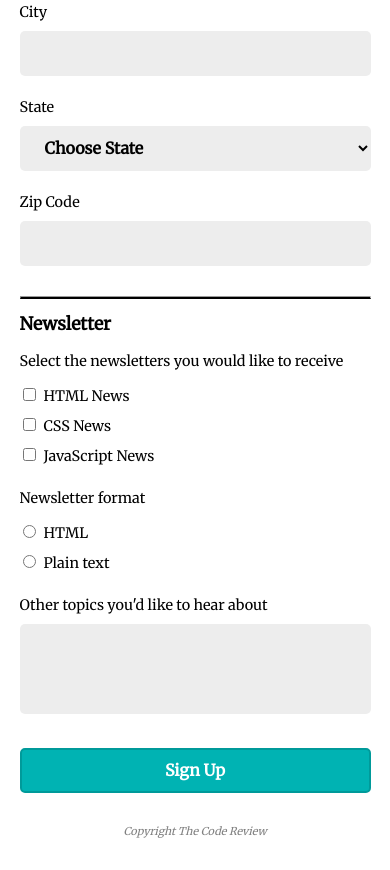
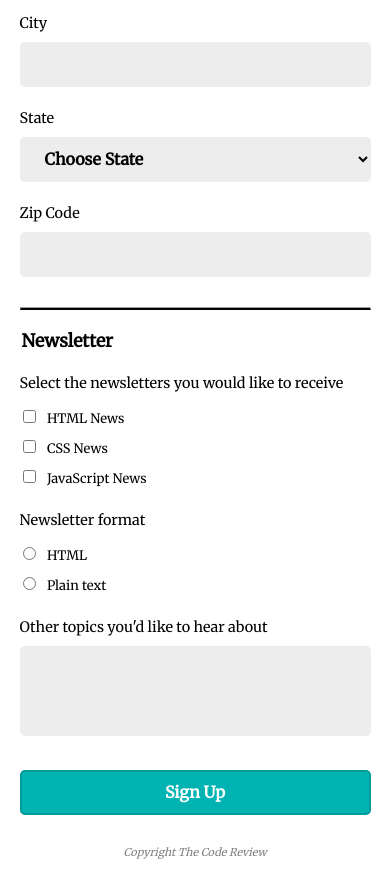
Before and after one commit to shoojx/Online-Registration-Form, a plain HTML site: page index.html in a window 390 px wide. Shown: the part 626-1496 px from the top of the page. Before the commit the page ends 1475 px from the top, so only its background shows below. Drawn offline with Linux system fonts and the light colour scheme.

Commit message:
Fixed multiple project defects
* Set media query to 760 pixels to match design
* Added labels to all checkbox and radio elements
* Added fieldsets and legends

```diff
--- a/css/styles.css
+++ b/css/styles.css
@@ -15,8 +15,13 @@ main {
 	max-width: 90%;
 }
 
-h2 {
+h2, legend {
 	font-size: 1.1em;
+}
+
+legend {
+	font-weight: bolder;
+	margin: 0px 0px 20px;
 }
 
 label,
@@ -48,6 +53,12 @@ header h2 {
 	font-weight: 200;
 }
 
+fieldset {
+	border-style: none;
+	margin: 20px 0px 0px;
+	padding: 0;
+}
+
 /* Layout Styles */
 
 textarea {
@@ -56,12 +67,17 @@ textarea {
 }
 
 input[type=text],
+input[type=email],
+input[type=tel],
 input[type="submit"],
 select {
 	height: 45px;
 }
 
-input[type=text], input[type="submit"],
+input[type=text],
+input[type="submit"],
+input[type=email],
+input[type=tel],
 textarea,
 select {
 	margin: 10px 0 20px 0;
@@ -83,7 +99,7 @@ input[type="submit"] {
 	color: white;
 }
 
-input[type=text]:focus, textarea:focus, select:focus {
+input[type=text]:focus, input[type=email]:focus, input[type=tel]:focus, textarea:focus, select:focus {
 	border: 2px solid #314757;
 }
 
@@ -125,14 +141,14 @@ footer {
 
 /* Media Styles */
 
-@media screen and (min-width: 768px) {
+@media screen and (min-width: 760px) {
 
 	main {
 		max-width: 600px;
 		margin: 50px auto 0px;
 	}
 
-	hr, hr.bottom {
+	hr.top, hr.bottom {
 		margin: 40px auto;
 	}
 
@@ -142,7 +158,7 @@ footer {
 		margin: 20px 0 0;
 	}
 
-	input[type=text], select {
+	input[type=text], input[type=email], input[type=tel], select {
 		width: 70%;
 		float: right;
 	}
--- a/index.html
+++ b/index.html
@@ -18,15 +18,15 @@
 				<p>Get the latest news on how your code is doing right in your inbox</p>
 			</section>
 			<hr class="top">
-			<form action="placeholder.py" method="get" id="form1">
-				<section id="contact">
-					<h2>Contact Information</h2>
+			<form action="#" method="get" id="newsletter-signup-form">
+				<fieldset id="contact">
+					<legend>Contact Information</legend>
 					<label for="name">Full Name</label>
 					<input type="text" id="name" name="fullName" placeholder="Required">
 					<label for="email">Email Address</label>
-					<input type="text" id="email" name="emailAddress" placeholder="Required">
+					<input type="email" id="email" name="emailAddress" placeholder="Required">
 					<label for="phone">Phone Number</label>
-					<input type="text" id="phone" name="phoneNumber">
+					<input type="tel" id="phone" name="phoneNumber">
 					<label for="address">Street Address</label>
 					<input type="text" id="address" name="streetAddress">
 					<label for="city">City</label>
@@ -85,32 +85,36 @@
 						<option value="Wisconsin">Wisconsin</option>
 						<option value="Wyoming">Wyoming</option>
 					</select>
-					<label for="zip">Zip Code</label>
-					<input type="text" id="zip" name="zipCode">
-				</section>
+					<label for="zipcode">Zip Code</label>
+					<input type="text" id="zipcode" name="zipCode">
+				</fieldset>
 				<hr class="bottom clearfix">
-				<section id="newsletter">
-					<h2>Newsletter</h2>
-					<label for="html">Select the newsletters you would like to receive</label>
-					<ul>
-						<li><input type="checkbox" id="html" name="newsCategory" value="htmlCat">HTML News</li>
-						<li><input type="checkbox" id="css" name="newsCategory" value="cssCat">CSS News</li>
-						<li><input type="checkbox" id="js" name="newsCategory" value="jsCat">JavaScript News</li>
-					</ul>
+				<fieldset id="newsletter">
+					<legend>Newsletter</legend>
+					<label>Select the newsletters you would like to receive</label>
+						<ul>
+							<li><input type="checkbox" id="html" name="signup_htmlnews" value="html">
+							<label for="html">HTML News</label></li>
+							<li><input type="checkbox" id="css" name="signup_cssnews" value="cssCat">
+							<label for="css">CSS News</label></li>
+							<li><input type="checkbox" id="js" name="signup_jsnews" value="jsCat">
+							<label for="js">JavaScript News</label></li>
+						</ul>
 					<label for="html-news">Newsletter format</label>
-					<ul>
-						<li><input type="radio" id="html-news" name="newsFormat" value="htmlFor">HTML</li>
-						<li><input type="radio" id="html-plain" name="newsFormat" value="plainFor">Plain text</li>
-					</ul>
+						<ul>
+							<li><input type="radio" id="html-news" name="format_html" value="htmlFor">
+							<label for="html-news">HTML</label></li>
+							<li><input type="radio" id="html-plain" name="format_plaintext" value="plainFor">
+							<label for="html-plain">Plain text</label></li>
+						</ul>
 					<label for="feedback">Other topics you'd like to hear about</label>
-					<textarea id="feedback" name="feedback"></textarea>
-					<input type="submit" value="Sign Up">
-				</section>
+						<textarea id="feedback" name="feedback"></textarea>
+						<input type="submit" id="submit-button" value="Sign Up">
+				</fieldset>
 			</form>
 		</main>
 		<footer>
 			<p>Copyright The Code Review</p>
 		</footer>
-
 	</body>
 </html>
```
